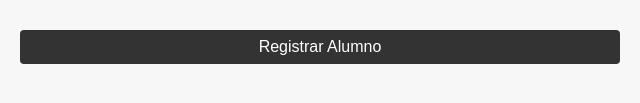
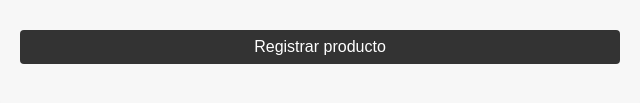
Before and after one commit to Jeovanny01/captura, a website built with Parcel: page menu.html in a window 1280 px wide. Shown: the part 751-854 px from the top of the page, 320-960 px from the left. Built offline with nearby package versions, Linux system fonts and the light colour scheme; a script that the page names is missing.

Commit message:
captura 14 01 2025...

```diff
--- a/menu.html
+++ b/menu.html
@@ -249,7 +249,7 @@
 
                     <br>
                     <br>
-                    <input type="submit" value="Registrar Alumno">
+                    <input type="submit" value="Registrar producto">
                 </div>
             </form>
         </section>
```
